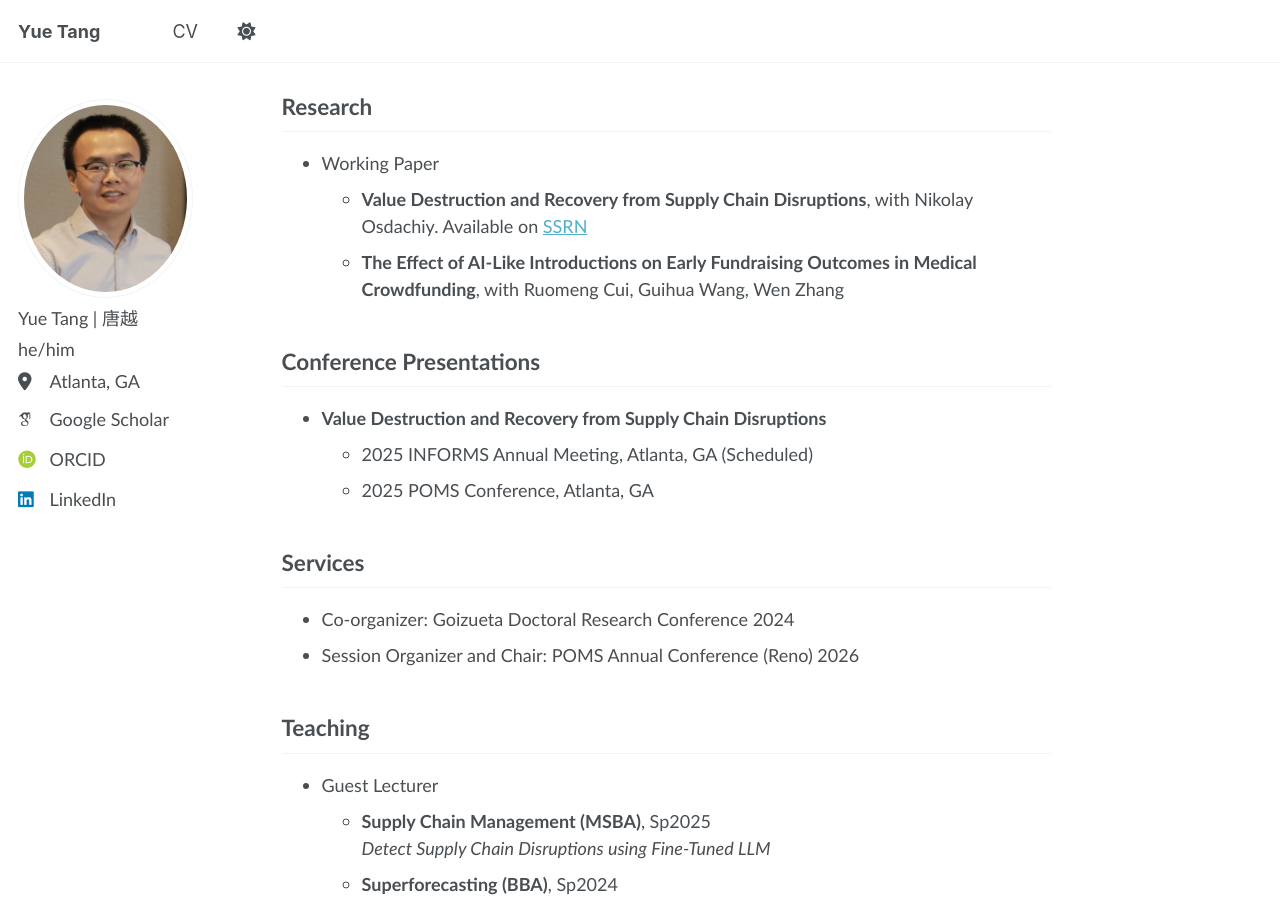
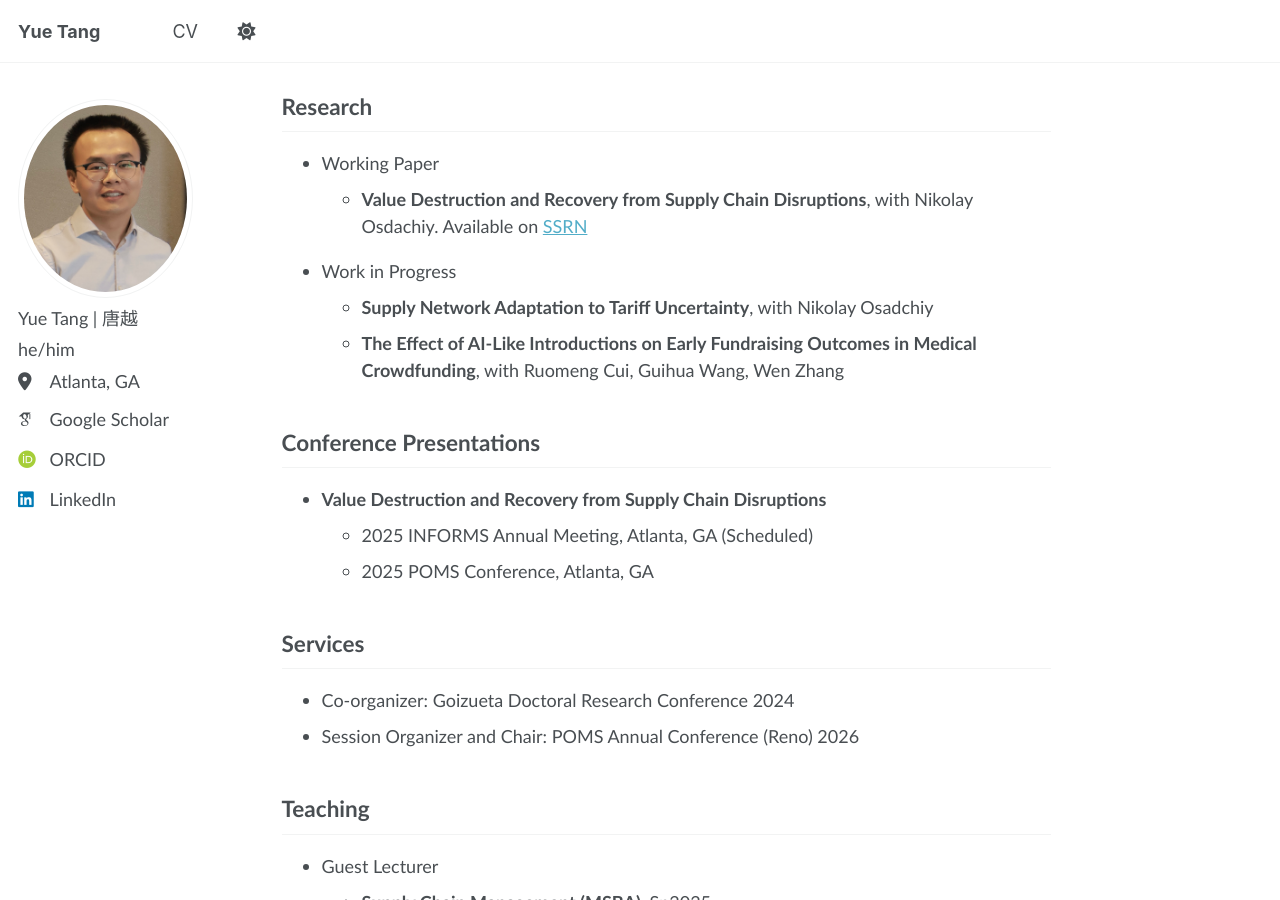
Before and after one commit to YueTang-YT/YueTang-YT.github.io, a Jekyll site: the page built from _pages/about.md, in a window 1280 px wide and 900 px high, scrolled down 677 px. Built offline with Jekyll 4.4.1, drawn with Linux system fonts in a browser that asks for light colours; some web fonts are replaced.

Commit message:
Update about.md

```diff
--- a/_pages/about.md
+++ b/_pages/about.md
@@ -35,13 +35,24 @@ My research lies at the intersection of operations management and empirical meth
       <li style="list-style-type: circle;">
         <b>Value Destruction and Recovery from Supply Chain Disruptions</b>, with Nikolay Osdachiy. Available on <a href="https://papers.ssrn.com/sol3/papers.cfm?abstract_id=5407347" target="_blank">SSRN</a>
       </li>
+    </ul>
+  </li>
+</ul>
+
+<ul>
+  <li style="list-style-type: disc;">Work in Progress
+    <ul>
+      <li style="list-style-type: circle;">
+        <b>Supply Network Adaptation to Tariff Uncertainty</b>, with Nikolay Osadchiy
+      </li>
+    </ul>
+    <ul>
       <li style="list-style-type: circle;">
         <b>The Effect of AI-Like Introductions on Early Fundraising Outcomes in Medical Crowdfunding</b>, with Ruomeng Cui, Guihua Wang, Wen Zhang
       </li>
     </ul>
   </li>
-</ul>
-
+  </ul>
 
 ## Conference Presentations
 <ul>
```
